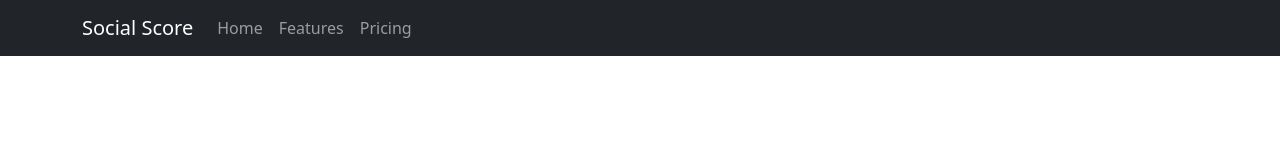
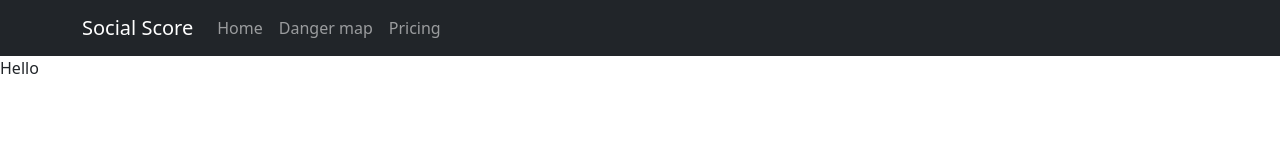
Before and after one commit to przemek06/social-score, a React (Create React App) app in the folder frontend/social-score/: page / in a window 1280 px wide. Shown: the top 160 px of the page. Built offline with nearby package versions, Linux system fonts and the light colour scheme.

Commit message:
working poland map

```diff
--- a/frontend/social-score/package.json
+++ b/frontend/social-score/package.json
@@ -12,6 +12,7 @@
     "react-dom": "^18.2.0",
     "react-router-dom": "^6.11.2",
     "react-scripts": "5.0.1",
+    "react-simple-maps": "^3.0.0",
     "web-vitals": "^2.1.4"
   },
   "scripts": {
--- a/frontend/social-score/src/App.js
+++ b/frontend/social-score/src/App.js
@@ -3,6 +3,7 @@
 import { BrowserRouter as Router, Routes, Route, redirect, Navigate } from 'react-router-dom';
 import ProtectedRoutes from './navigation/ProtectedRoutes';
 import UserDashboard from './pages/UserDashboard';
+import DangerMap from './pages/DangerMap';
 
 function App() {
   const userList = ['ROLE_USER', 'ROLE_ADMIN'];
@@ -31,12 +32,19 @@
     }
   }
 
+  function getSingleScreen (chosenUser, user, screen) {
+    if (chosenUser === user)
+      return screen;
+    else return <Navigate to="/" replace/>;
+  }
+
   return (
     <Router>
       <Routes>
         <Route element={<ProtectedRoutes user={user} isHidden={hiddenNavbarRoutes.includes(window.location.pathname)}/>}>
           {/*Logged out screens*/}
-          <Route exact path="/" element={getLoggedOutScreen(user, <UserDashboard />)} />
+          <Route exact path="/" element={getSingleScreen("ROLE_USER", user, <UserDashboard />)} />
+          <Route exact path="/danger-map" element={<DangerMap mapUrl="/map1.geo.json" />} />
         </Route>
       </Routes>
     </Router>
--- a/frontend/social-score/src/navigation/UserNavbar.js
+++ b/frontend/social-score/src/navigation/UserNavbar.js
@@ -22,7 +22,7 @@
           <Navbar.Brand href="/">Social Score</Navbar.Brand>
           <Nav className="me-auto">
             <Nav.Link href="#home">Home</Nav.Link>
-            <Nav.Link href="#features">Features</Nav.Link>
+            <Nav.Link href="/danger-map">Danger map</Nav.Link>
             <Nav.Link href="#pricing">Pricing</Nav.Link>
           </Nav>
         </Container>
--- /dev/null
+++ b/frontend/social-score/src/pages/DangerMap.js
@@ -0,0 +1,28 @@
+import React, { useState } from "react"
+import { ComposableMap, Geographies, Geography, ZoomableGroup } from "react-simple-maps"
+
+
+const geoUrl =
+  "https://raw.githubusercontent.com/ppatrzyk/polska-geojson/master/wojewodztwa/wojewodztwa-max.geojson"
+
+export default function DangerMap({mapUrl}) {
+const [position, setPosition] = useState({coordinates:[0,0], zoom:1})
+
+  const handleMoveEnd = (pos) => {
+    setPosition(pos);
+  }
+
+  return (
+    <ComposableMap projection="geoMercator" width={800} height={600}>
+      <ZoomableGroup zoom={position.zoom} position={position.coordinates} onMoveEnd={handleMoveEnd}>
+      <Geographies geography={geoUrl}>
+        {({ geographies }) =>
+          geographies.map((geo) => (
+            <Geography key={geo.rsmKey} geography={geo} />
+          ))
+        }
+      </Geographies>
+      </ZoomableGroup>
+    </ComposableMap>
+  )
+}
```
Also changed, not shown: 1 other file (tests, documents, lock files or other folders).
